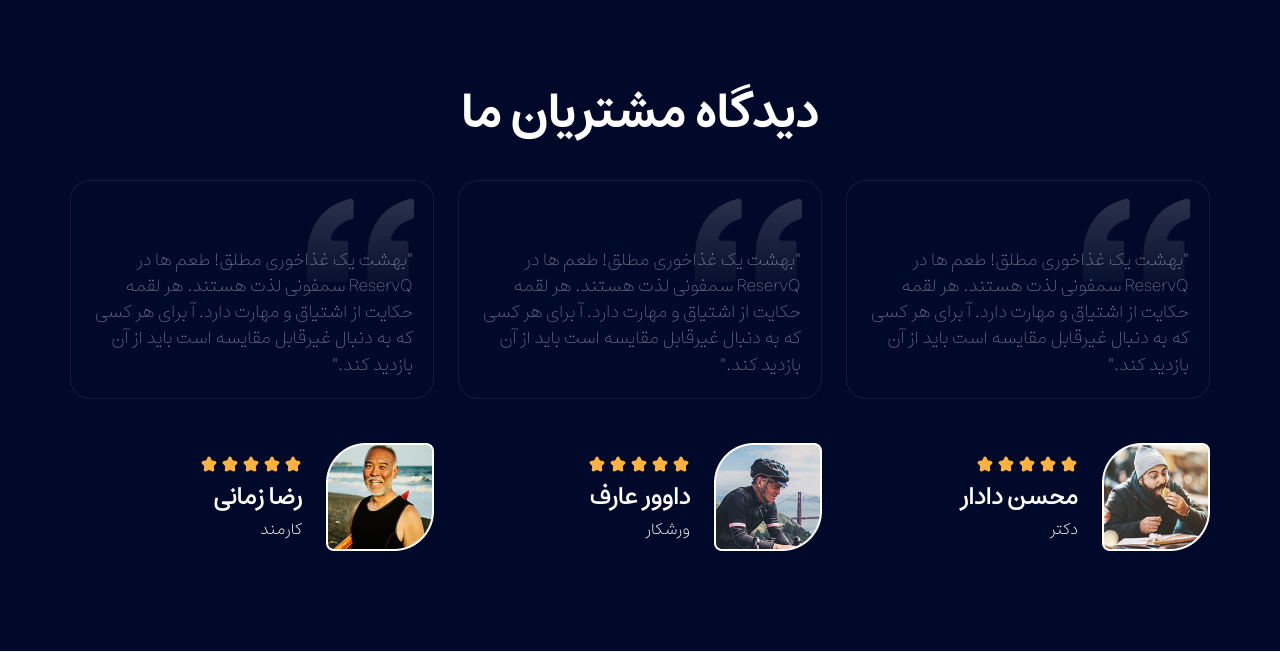
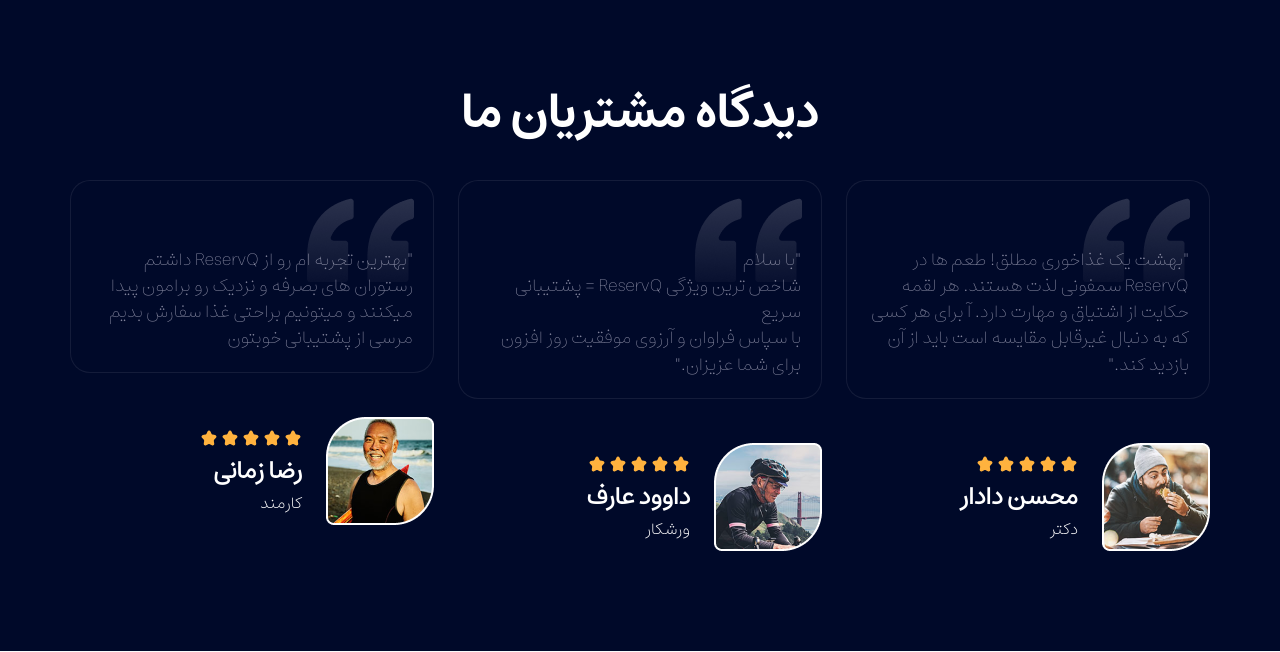
Before and after one commit to MahsanGilani/onlineshop_project, a Django app: page / in a window 1280 px wide. Shown: the part 5445-6097 px from the top of the page. Run offline with Django 5.2, Linux system fonts and the light colour scheme; some libraries are stand-ins or nearby versions.

Commit message:
new customer comment added to template

```diff
--- a/apps/products/templates/partials/customer_cm.html
+++ b/apps/products/templates/partials/customer_cm.html
@@ -50,9 +50,11 @@
                         <img src={% static "images/customer-icon.png" %} alt="icon">
                     </div>
                     <div class="customer-item-text">
-                        <p>"بهشت یک غذاخوری مطلق! طعم ها در
-                            ReservQ سمفونی لذت هستند. هر لقمه حکایت از اشتیاق و مهارت دارد. آ
-                            برای هر کسی که به دنبال غیرقابل مقایسه است باید از آن بازدید کند."</p>
+                        <p>
+                            "با سلام<br>
+                            شاخص ترین ویژگی ReservQ = پشتیبانی سریع<br>
+                            با سپاس فراوان و آرزوی موفقیت روز افزون برای شما عزیزان."
+                        </p>
                     </div>
                 </div>
 
@@ -70,7 +72,7 @@
                             <img src={% static "images/star.svg" %} alt="img">
                         </div>
 
-                        <h3>داوور عارف</h3>
+                        <h3>داوود عارف</h3>
                         <h5>ورشکار</h5>
                     </div>
                 </div>
@@ -82,9 +84,11 @@
                         <img src={% static "images/customer-icon.png" %} alt="icon">
                     </div>
                     <div class="customer-item-text">
-                        <p>"بهشت یک غذاخوری مطلق! طعم ها در
-                            ReservQ سمفونی لذت هستند. هر لقمه حکایت از اشتیاق و مهارت دارد. آ
-                            برای هر کسی که به دنبال غیرقابل مقایسه است باید از آن بازدید کند."</p>
+                        <p>
+                            "بهترین تجربه ام رو از ReservQ داشتم<br>
+                            رستوران های بصرفه و نزدیک رو برامون پیدا میکنند و میتونیم براحتی غذا سفارش بدیم<br>
+                            مرسی از پشتیبانی خوبتون
+                        </p>
                     </div>
                 </div>
 
```
